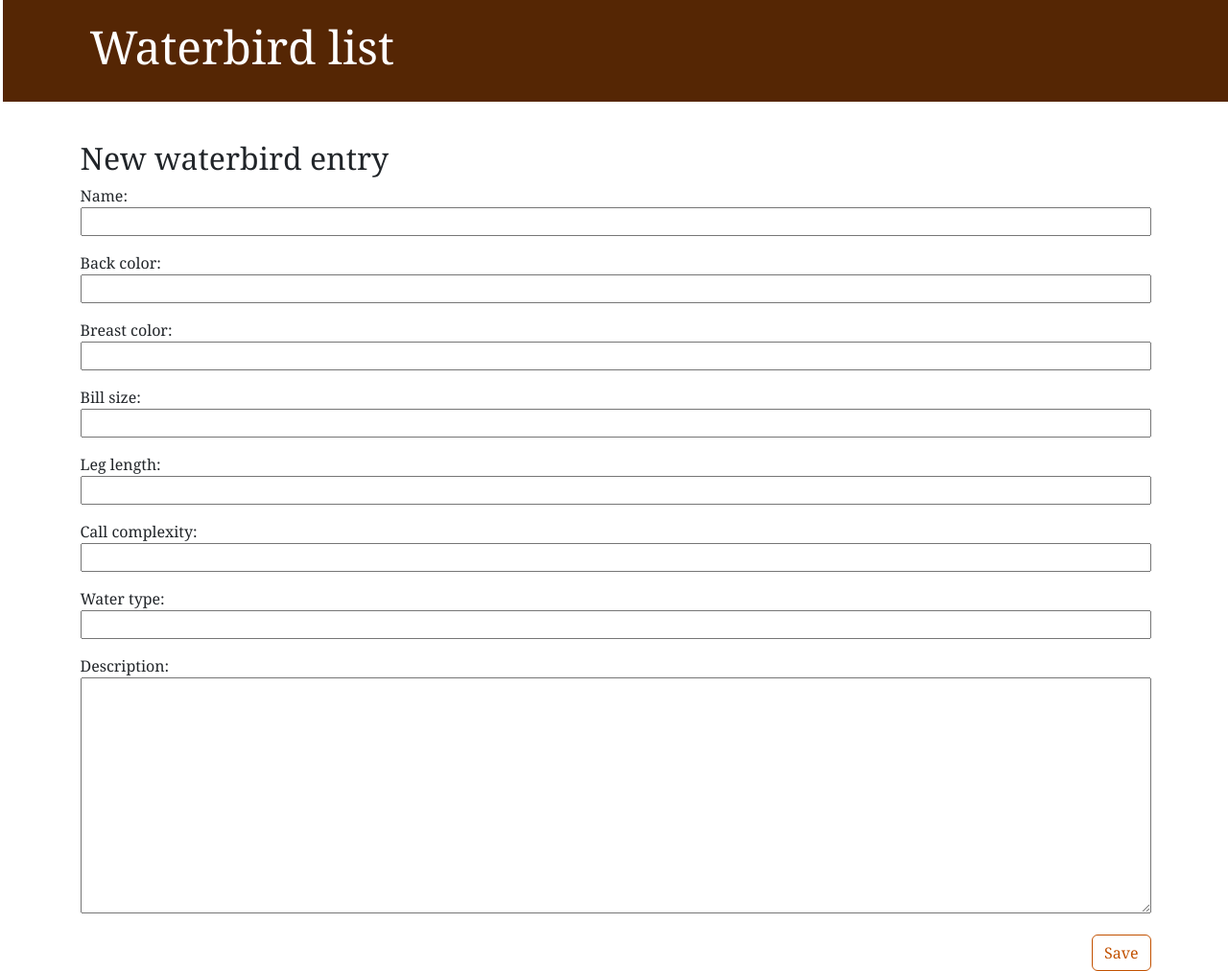
After one commit to iakerber/my-birdapp, a Django app: page /waterbird/new/ in a window 1280 px wide. The commit adds this page. Shown: the whole page at 96% size. Run offline with Django 5.2, Linux system fonts and the light colour scheme.

Commit message:
Added views to create and edit waterbird entries inside the site.

```diff
--- /dev/null
+++ b/birdid/forms.py
@@ -0,0 +1,9 @@
+from django import forms
+
+from .models import Waterbird
+
+class WaterbirdForm(forms.ModelForm):
+
+    class Meta:
+        model = Waterbird
+        fields = ('name', 'back_color', 'breast_color', 'bill_size', 'leg_length', 'call_complexity', 'water_type', 'description')
--- a/birdid/static/css/birdid.css
+++ b/birdid/static/css/birdid.css
@@ -58,3 +58,21 @@ body {
 .waterbird h2 a:visited {
     color: #362e2e;
 }
+
+.waterbird-form textarea,
+.waterbird-form input {
+    width: 100%;
+}
+
+.waterbird {
+    margin-bottom: 70px;
+}
+
+.waterbird h2 a,
+.waterbird h2 a:visited {
+    color: #000000;
+}
+
+.waterbird > .actions {
+    float: right;
+}
--- a/birdid/templates/birdid/base.html
+++ b/birdid/templates/birdid/base.html
@@ -9,11 +9,16 @@
     <body>
         <header class="page-header">
             <div class="container">
+                {% if user.is_authenticated %}
+                    <a href="{% url 'waterbird_new' %}" class="top-menu">
+                        {% include './icons/plus-circle.svg' %}
+                    </a>
+                {% endif %}
                 <h1><a href="/">Waterbird list</a></h1>
             </div>
         </header>
 
-        <main class="container">
+        <main class="content container">
             <div class="row">
                 <div class="col">
                     {% block content %}
--- /dev/null
+++ b/birdid/templates/birdid/waterbird_edit.html
@@ -0,0 +1,9 @@
+{% extends 'birdid/base.html' %}
+
+{% block content %}
+    <h2>New waterbird entry</h2>
+    <form method="POST" class="waterbird-form">{% csrf_token %}
+        {{ form.as_p }}
+        <button type="submit" class="save btn btn-secondary">Save</button>
+    </form>
+{% endblock %}
--- a/birdid/urls.py
+++ b/birdid/urls.py
@@ -4,4 +4,6 @@ from . import views
 urlpatterns = [
     path('', views.waterbird_list, name='waterbird_list'),
     path('waterbird/<int:pk>/', views.waterbird_detail, name='waterbird_detail'),
+    path('waterbird/new/', views.waterbird_new, name='waterbird_new'),
+    path('waterbird/<int:pk>/edit/', views.waterbird_edit, name='waterbird_edit'),
 ]
--- a/birdid/views.py
+++ b/birdid/views.py
@@ -1,5 +1,6 @@
-from django.shortcuts import render, get_object_or_404
+from django.shortcuts import render, get_object_or_404, redirect
 from .models import Waterbird
+from .forms import WaterbirdForm
 
 # Create your views here.
 def waterbird_list(request):
@@ -9,3 +10,26 @@ def waterbird_list(request):
 def waterbird_detail(request, pk):
     waterbird = get_object_or_404(Waterbird, pk=pk)
     return render(request, 'birdid/waterbird_detail.html', {'waterbird': waterbird})
+
+def waterbird_new(request):
+    if request.method == "POST":
+        form = WaterbirdForm(request.POST)
+        if form.is_valid():
+            waterbird = form.save()
+            waterbird.save()
+            return redirect('waterbird_detail', pk=waterbird.pk)
+    else:
+        form = WaterbirdForm()
+    return render(request, 'birdid/waterbird_edit.html', {'form': form})
+
+def waterbird_edit(request, pk):
+    waterbird = get_object_or_404(Waterbird, pk=pk)
+    if request.method == "POST":
+        form = WaterbirdForm(request.POST, instance=waterbird)
+        if form.is_valid():
+            waterbird = form.save()
+            waterbird.save()
+            return redirect('waterbird_detail', pk=waterbird.pk)
+    else:
+        form = WaterbirdForm(instance=waterbird)
+    return render(request, 'birdid/waterbird_edit.html', {'form': form})
```
Also changed, not shown: birdid/templates/birdid/waterbird_detail.html (+7 -0 lines), birdid/templates/birdid/icons/pencil-square.svg (added), birdid/templates/birdid/icons/plus-circle.svg (added).
